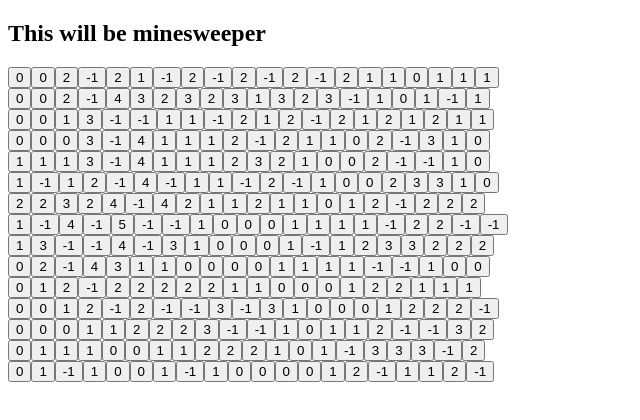
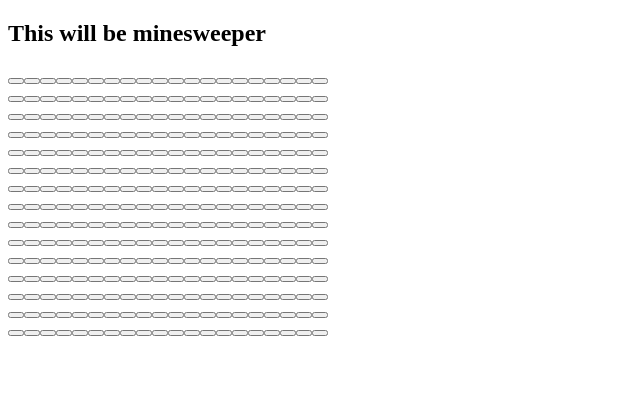
Before and after one commit to LexJson/react-practice, a React (Create React App) app in the folder minesweeper/: page / in a window 1280 px wide. Shown: the top 420 px of the page, without its empty margins (0-640 px from the left). Built offline with nearby package versions, Linux system fonts and the light colour scheme; the HTML template or start-up script is replaced by a standard one.

Commit message:
Implemented left click to dig
Values of each square on the board are hidden until left clicked. This is known as the "dig" function.

```diff
--- a/minesweeper/src/App.tsx
+++ b/minesweeper/src/App.tsx
@@ -3,14 +3,22 @@ import { useState } from "react";
 
 /**
  * Component that displays a single square button.
- *
- * TODO: On click...
  */
-function Square({ value }) {
-  //TODO: Different render depending on if square is dug or not.
-
-  // TODO: onClick={onSquareClick}
-  return <button className="square">{value}</button>;
+function Square({ value, squareState, onSquareClick }) {
+  // Display content depending on if the square has been dug, flag placed, or untouched.
+  let squareDisplay;
+  if (squareState == 1) {
+    squareDisplay = value;
+  } else if (squareState == 2) {
+    squareDisplay = "f";
+  } else {
+    squareDisplay = "";
+  }
+  return (
+    <button className="square" onClick={onSquareClick}>
+      {squareDisplay}
+    </button>
+  );
 }
 
 /**
@@ -18,17 +26,40 @@ function Square({ value }) {
  *
  * TODO: Handles...
  */
-function Board({ minefield, history, rows, columns }) {
-  function handleClick() {
-    //TODO
+function Board({ minefield, flagsAndDigs, rows, columns, onPlay }) {
+  function handleClick(rowIndex, columnIndex) {
+    // TODO: Handles differently if right or left click.
+
+    //debug
+    //console.log("handleClick", event);
+
+    // Left click / dig:
+    // if already dug, flag is on space, TODO: or game is over
+    if (flagsAndDigs[rowIndex][columnIndex] > 0) {
+      return;
+    } //else {}
+
+    // Update the square as dug:
+    // Copy entire board array and replace the clicked square value with dug.
+
+    const nextFlagOrDig = flagsAndDigs.slice();
+    nextFlagOrDig[rowIndex][columnIndex] = 1;
+    onPlay(nextFlagOrDig);
   }
 
   // Render the board from the given minefield array
   const squareList = minefield.map((row, rowIndex) => {
-    const rowList = row.map((square, columnIndex) => {
+    const rowList = row.map((squareValue, columnIndex) => {
       // Render individual squares in a row
       //TODO: Different render depending on if square is dug or not.
-      return <Square key={columnIndex} value={square} />;
+      return (
+        <Square
+          key={columnIndex}
+          value={squareValue}
+          squareState={flagsAndDigs[rowIndex][columnIndex]}
+          onSquareClick={() => handleClick(rowIndex, columnIndex)}
+        />
+      );
     });
     // Render rows of squares
     return (
@@ -47,6 +78,7 @@ export default function Game() {
   const boardColumns = 20;
   const numberOfMines = 55;
   //const maxAdjacentMines = 6;
+  const [lastClickIndex, setLastClickIndex] = useState([0, 0]); // The last clicked square indexes
 
   // Generate the minefield --------------------------------------------
   // First populate a list with empty mine locations
@@ -147,20 +179,36 @@ export default function Game() {
   /** Lists how many mines surround each mine.
    *    -1: mine
    *   0-8: number of adjacent mines
-   * Array(size of rows) of arrays(each the size of columns).
    */
   const [minefield, setMinefield] = useState(initialMinefield);
   //-----------------------------------------------------------------
 
+  // Initialize array for flags and digs history
+  let initialHistory = [];
+  for (let i = 0; i < boardRows; i++) {
+    // Each time create new row array
+    let newRow = [];
+    for (let j = 0; j < boardColumns; j++) {
+      // Add items to the current new row
+      newRow.push(0);
+    }
+    initialHistory.push(newRow);
+  }
   /** Records where the player has:
    *  null: has not clicked
-   *     0: right clicked to 'dig'
-   *     1: left clicked to 'place a flag'
-   * Array(size of rows) of arrays(each the size of columns)
+   *     0: untouched, not dug and no flag
+   *     1: left clicked to 'dig'
+   *     2: right clicked to place or remove a 'flag'
    */
-  const [history, setHistory] = useState(
-    Array(boardRows).fill(Array(boardColumns).fill(null))
-  );
+  const [flagsAndDigs, setFlagsAndDigs] = useState(initialHistory);
+
+  /** Updates the board after a click.
+   * Is given a new board array with updated dig and flag placements.
+   * nextFlagOrDig: an entire board array with the updated new flag or dig.
+   */
+  function handlePlay(nextFlagOrDig) {
+    setFlagsAndDigs(nextFlagOrDig);
+  }
 
   return (
     <div className="App">
@@ -168,9 +216,10 @@ export default function Game() {
       <div className="game">
         <Board
           minefield={minefield}
-          history={history}
+          flagsAndDigs={flagsAndDigs}
           rows={boardRows}
           columns={boardColumns}
+          onPlay={handlePlay}
         />
       </div>
     </div>
```
